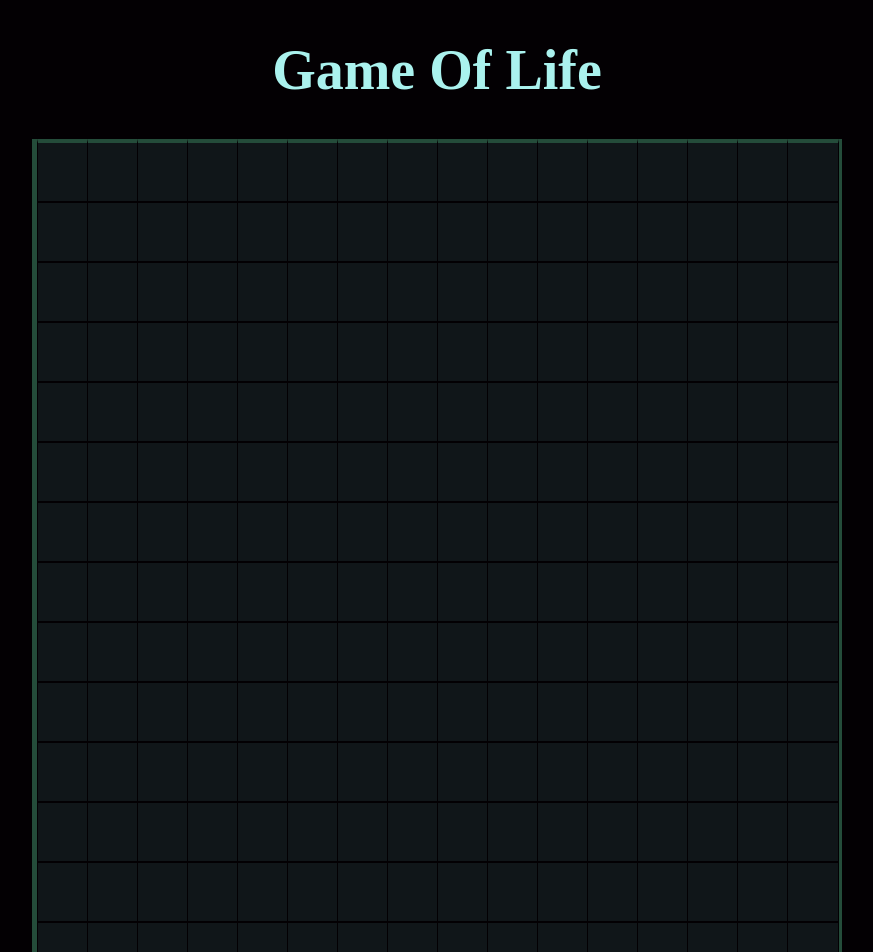
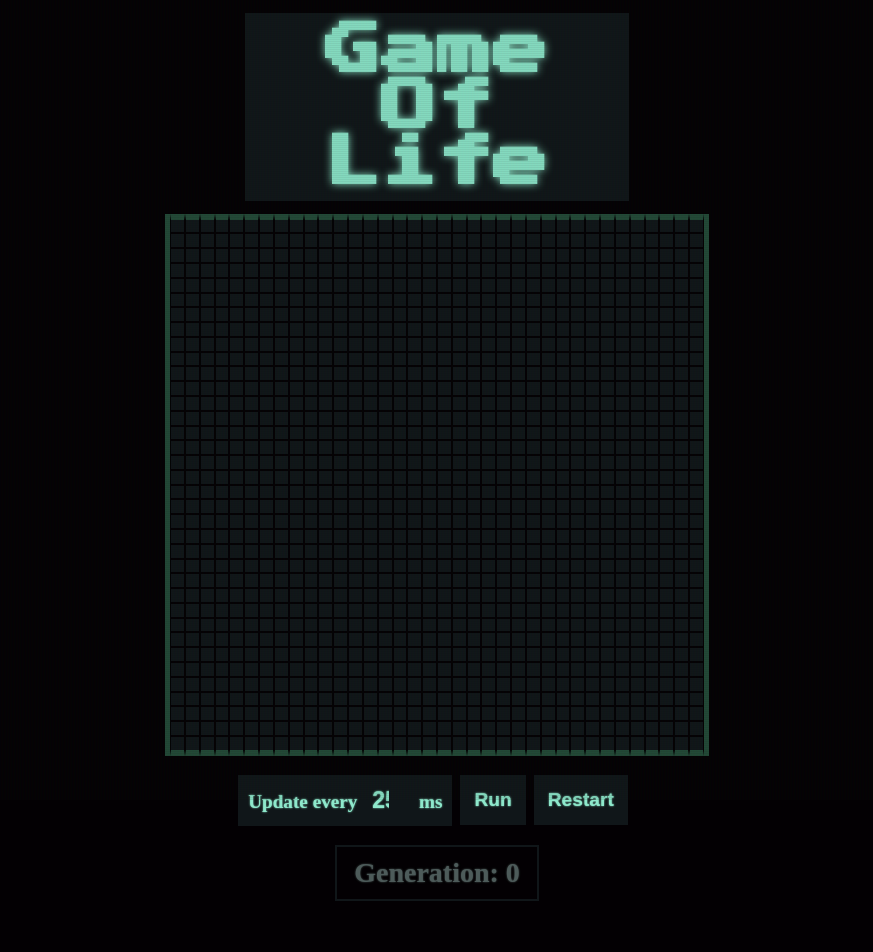
Before and after one commit to fabianeboli/game-of-life, a React (Create React App) app: page / in a window 1280 px wide. Shown: the top 952 px of the page, without its empty margins (203-1076 px from the left). After the commit the page ends 901 px from the top, so only its background shows below. Built offline with nearby package versions, Linux system fonts and the light colour scheme.

Commit message:
Finished styling

```diff
--- a/src/App.style.ts
+++ b/src/App.style.ts
@@ -1,24 +1,134 @@
-import styled, { createGlobalStyle } from 'styled-components';
+import styled, { createGlobalStyle, keyframes } from "styled-components";
 
-const backgroundColor = (p: { theme: { background: string; }; }) => p.theme.background
 
+const flicker = keyframes`
+  0% {
+  opacity: 0.27861;
+  }
+  5% {
+  opacity: 0.34769;
+  }
+  10% {
+  opacity: 0.23604;
+  }
+  15% {
+  opacity: 0.90626;
+  }
+  20% {
+  opacity: 0.18128;
+  }
+  25% {
+  opacity: 0.83891;
+  }
+  30% {
+  opacity: 0.65583;
+  }
+  35% {
+  opacity: 0.67807;
+  }
+  40% {
+  opacity: 0.26559;
+  }
+  45% {
+  opacity: 0.84693;
+  }
+  50% {
+  opacity: 0.96019;
+  }
+  55% {
+  opacity: 0.08594;
+  }
+  60% {
+  opacity: 0.20313;
+  }
+  65% {
+  opacity: 0.71988;
+  }
+  70% {
+  opacity: 0.53455;
+  }
+  75% {
+  opacity: 0.37288;
+  }
+  80% {
+  opacity: 0.71428;
+  }
+  85% {
+  opacity: 0.70419;
+  }
+  90% {
+  opacity: 0.7003;
+  }
+  95% {
+  opacity: 0.36108;
+  }
+  100% {
+  opacity: 0.24387;
+  }
+`
 export const GlobalStyle = createGlobalStyle`
+
 body, html {
+    @import url('https://fonts.googleapis.com/css?family=Press+Start+2P&display=swap');
     height: 100%;
     width: 100%;
     background-color: #030003;
   }
-`
+`;
 
 export const Game = styled.div`
   background-color: ${p => p.theme.background};
   text-align: center;
 
-`
+  &::before {
+    content: " ";
+    display: block;
+    position: absolute;
+    top: 0;
+    left: 0;
+    bottom: 0;
+    right: 0;
+    background: linear-gradient(
+        rgba(18, 16, 16, 0) 50%,
+        rgba(0, 0, 0, 0.05) 50%
+      ),
+      linear-gradient(
+        90deg,
+        rgba(255, 0, 0, 0.01),
+        rgba(0, 255, 0, 0.01),
+        rgba(0, 0, 255, 0.01)
+      );
+    z-index: 2;
+    background-size: 100% 2px, 3px 100%;
+    pointer-events: none;
+  }
+
+  &::after {
+    content: " ";
+    display: block;
+    position: absolute;
+    top: 0;
+    left: 0;
+    bottom: 0;
+    right: 0;
+    background: rgba(18, 16, 16, 0.1);
+    opacity: 0;
+    z-index: 2;
+    pointer-events: none;
+    animation: ${flicker} 0.15s infinite;
+  }
+`;
 
 export const title = styled.h1`
-  color: ${p => p.theme.cell.young};
+  color: ${p =>  p.theme.title.color};
   font-size: 3.5em;
+  font-family: 'Press Start 2P', cursive;
+  background-color: ${p => p.theme.title.background};
+  display: flex;
+  justify-content: center;
+  margin: 1% 35%;
+  padding: 10px;
+  text-shadow: 0px 0px 8px ${p => p.theme.title.color};
 `
 
 // .App {
--- a/src/App.tsx
+++ b/src/App.tsx
@@ -1,29 +1,22 @@
-import React from 'react';
-import './App.style.ts';
-import Board from './Board/Board';
-import * as Sc from './App.style';
-import { ThemeProvider } from 'styled-components';
-import theme from './theme.style';
-
-
-const game = () => {
-  return (
-    <Sc.Game className="App">
-    <Sc.title>Game Of Life</Sc.title>
-     <Board size={4}/>
-   </Sc.Game>
-  )
-}
+import React from "react";
+import "./App.style.ts";
+import Board from "./Board/Board";
+import * as Sc from "./App.style";
+import { ThemeProvider } from "styled-components";
+import theme from "./theme.style";
 
 const App: React.FC = () => {
   return (
     <ThemeProvider theme={theme}>
       <>
-      <Sc.GlobalStyle/>
-      {game()}
+        <Sc.GlobalStyle />
+        <Sc.Game className="App">
+          <Sc.title>Game Of Life</Sc.title>
+          <Board size={6} />
+        </Sc.Game>
       </>
     </ThemeProvider>
   );
-}
+};
 
 export default App;
--- a/src/Board/Board.style.ts
+++ b/src/Board/Board.style.ts
@@ -5,22 +5,24 @@ export const Board = styled.table`
     justify-content: center;
     flex-direction: row;
     flex-wrap: wrap;
-    /* border: 5px solid ${p => p.theme.border}; */
     width: 100%;
     margin: 0 auto;
     border-collapse: collapse;
 `
 
 export const Generation = styled.div`
+    display: flex;
+    justify-content: center;
     color: ${p => p.theme.font};
     font-size: 1.75em;
     border: 2px solid ${p => p.theme.button.background};
     padding: 10px;
     margin: 0 42vw;
     text-align: center;
+    text-shadow: 0px 0px 2px ${p => p.theme.font};
+    font-weight: 700;
 `
 export const Row = styled.tr`
-
     &:first-of-type {
         border-left: 5px solid ${p => p.theme.border};
     }
@@ -34,21 +36,18 @@ export const Row = styled.tr`
 export const Cell = styled.td`
     background-color: black;
     color: transparent;
-    padding: 20px;
-    width: 33.33%;
+    padding: 0.5vw;
+    font-size: 0.01vh;
     border: 1px solid ${p => p.theme.background};
-    /* margin: 0.1em; */
     max-width: 10px;
     display: flex;
 
     &:first-of-type {
-        border-top: 4px solid ${p => p.theme.border};
-        border-collapse: collapse;
+        border-top: 6px solid ${p => p.theme.border};
     }
 
     &:last-of-type {
-        border-bottom: 4px solid ${p => p.theme.border};
-        border-collapse: collapse;
+        border-bottom: 6px solid ${p => p.theme.border};
     }
 
     &.dead {
--- a/src/Board/Board.tsx
+++ b/src/Board/Board.tsx
@@ -66,25 +66,30 @@ const Board:FC<IProps> = (props: IProps) => {
 
 
   const runIterator = () => {
-    console.log('run iterator')
     setGeneration(generation => generation + 1)
     let newBoard: Cell[][] = cells
 
     for (let y = 0; y < newBoard.length; y++) {
       for(let x = 0; x < newBoard[y].length; x++) {
-        const neighbor = findNeighbors(newBoard, x, y);
-        if ((newBoard[y][x] === Cell.Young || newBoard[y][x] === Cell.Old) && (neighbor === 3 || neighbor === 2)) {
+        const neighbors = findNeighbors(newBoard, x, y);
+        // Any live cell with fewer than two live neighbours dies, as if by underpopulation.
+        if ((newBoard[y][x] !== Cell.Dead ) && neighbors < 2) {
+          newBoard[y][x] = Cell.Dead
+        }
+        // Any live cell with two or three live neighbours lives on to the next generation.
+        else if ((newBoard[y][x] === Cell.Young ) && (neighbors === 3 || neighbors === 2)) {
           newBoard[y][x] = Cell.Old
         }
-        else if (newBoard[y][x] === Cell.Dead && neighbor === 3) {
+        // Any live cell with more than three live neighbours dies, as if by overpopulation.
+        else if ((newBoard[y][x] !== Cell.Dead ) && neighbors > 3) {
+          newBoard[y][x] = Cell.Dead
+        }
+        // Any dead cell with exactly three live neighbours becomes a live cell, as if by reproduction.
+        else if (newBoard[y][x] === Cell.Dead && neighbors === 3) {
           newBoard[y][x] = Cell.Young
         }
-        else if ((newBoard[y][x] === Cell.Young || newBoard[y][x] === Cell.Old) && neighbor > 3) {
-          newBoard[y][x] = Cell.Dead
-        }
-        else if ((newBoard[y][x] === Cell.Young || newBoard[y][x] === Cell.Old) && neighbor < 2) {
-          newBoard[y][x] = Cell.Dead
-        }
+
+
       }
     };
     setCells([...newBoard]);
--- a/src/Controller/Controller.style.ts
+++ b/src/Controller/Controller.style.ts
@@ -1,26 +1,52 @@
+import { title } from './../App.style';
 import styled from 'styled-components';
 
+export const Form = styled.form`
+    display: flex;
+    flex-wrap: nowrap;
+    justify-content: center;
+    align-items: center;
+    align-content: center;
+`
+
 export const Controller = styled.div`
-   margin-right: 5%;
 `
 
 export const Button = styled.button`
-    color: white;
+    color: ${p => p.theme.title.color};
     background-color: ${p => p.theme.button.background};
     border: none;
-    padding: 15px;
+    padding: 14px;
+    margin-right: 0.5rem;
+    font-size: 1.2em;
+    font-weight: 700;
+    text-shadow: 0px 0px 2px ${p => p.theme.title.color};
+
+    &:active {
+        padding: 10px;
+    }
+`
+
+export const Input = styled.input`
+    color: ${p => p.theme.title.color};
+    background-color: ${p => p.theme.button.background};
+    border: none;
+    /* padding: 15px; */
     margin: 0.5rem;
     font-size: 1.2em;
     font-weight: 700;
+    text-shadow: 0px 0px 2px ${p => p.theme.title.color};
+    appearance: textfield;
+    text-align: center;
+    max-width: 2.5vw;
 `
 
-export const Input = styled.input`
-    color: white;
-    background-color: ${p => p.theme.button.background};
-    border: none;
-    padding: 15px;
-    margin: 0.5rem;
+export const P = styled.p`
+    color: ${p => p.theme.title.color};
     font-size: 1.2em;
     font-weight: 700;
-
+    margin-right: 0.5rem;
+    background-color: ${p => p.theme.button.background};
+    padding: 3px 10px;
+    text-shadow: 0px 0px 2px ${p => p.theme.title.color};
 `
--- a/src/Controller/Controller.tsx
+++ b/src/Controller/Controller.tsx
@@ -8,7 +8,7 @@ interface IProps {
 }
 
 const Controller:FC<IProps> = (props: IProps) => {
-    const [updateInterval, setUpdateInterval] = useState<string>('1000')
+    const [updateInterval, setUpdateInterval] = useState<string>('250')
     const [isRunning, setIsRunning] = useState<boolean>(false)
     const [intervalId, setIntervalId] = useState<number>(0)
     const [firstRun, setFirstRun] = useState<boolean>(true)
@@ -44,12 +44,12 @@ const Controller:FC<IProps> = (props: IProps) => {
 
     return (
         <Sc.Controller>
-            <form>
-            Update every <Sc.Input min='300' type='number' name='updateInterval'
-            value={updateInterval} onChange={handleUpdateInterval}/>
+            <Sc.Form>
+            <Sc.P>Update every <Sc.Input min='150' type='number' name='updateInterval'
+            value={updateInterval} onChange={handleUpdateInterval}/> ms</Sc.P>
             <Sc.Button onClick={handleRun}>{isRunning ? 'Stop' : 'Run'}</Sc.Button>
             <Sc.Button onClick={RestartGame}>Restart</Sc.Button>
-            </form>
+            </Sc.Form>
         </Sc.Controller>
     )
 }
--- a/src/theme.style.ts
+++ b/src/theme.style.ts
@@ -10,6 +10,10 @@ const theme = {
     button: {
         background: '#101619',
         color: '#263a38'
+    },
+    title: {
+        background: '#101619',
+        color: '#8ee9cc'
     }
 }
 
```
